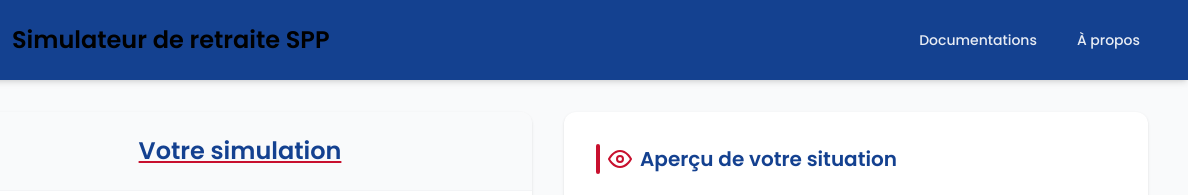
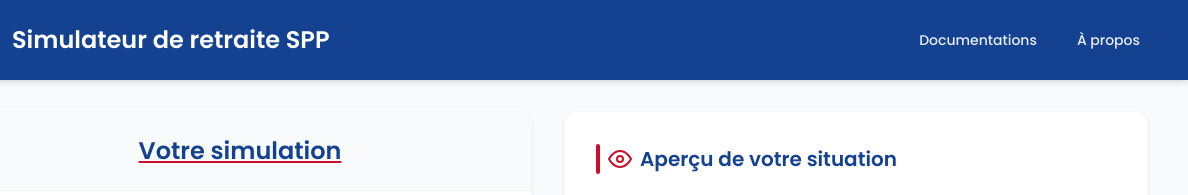
Before and after one commit to emifrog/Horizon, a plain HTML site: page index.html in a window 1280 px wide. Shown: the top 195 px of the page, 92-1280 px from the left. Drawn offline with Linux system fonts and the light colour scheme.

Commit message:
modif titre

```diff
--- a/css/main.css
+++ b/css/main.css
@@ -117,7 +117,7 @@ a:hover {
 
 .header__title {
   margin: 0;
-  color: black;
+  color: var(--color-white);
   font-size: var(--font-size-2xl);
   font-weight: var(--font-weight-semibold);
 }
```
Also changed, not shown: docs/apropos.html (added, +1 -0 lines).
